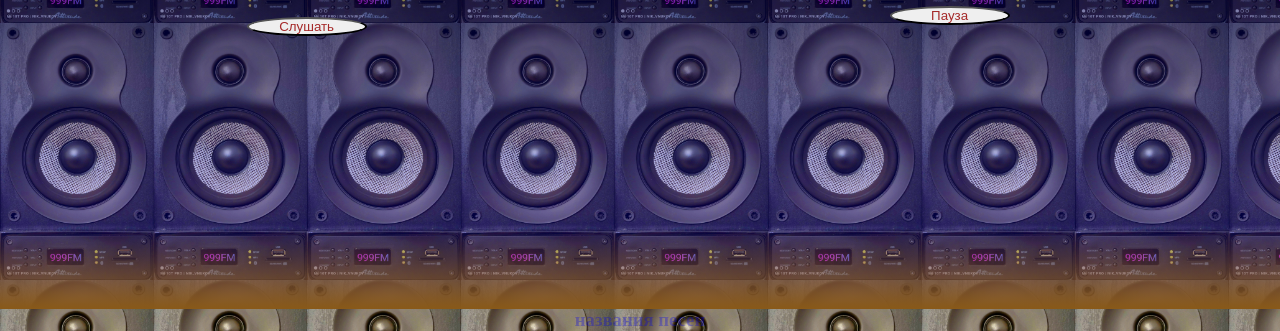
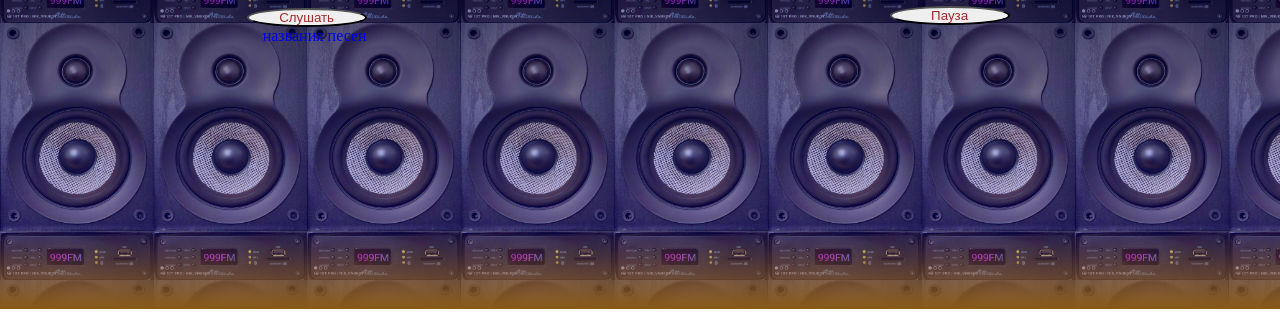
Before and after one commit to NikVnuk/RaRa.github.io, a plain HTML site: page index.html in a window 1280 px wide. Shown: the part 491-822 px from the top of the page. After the commit the page ends 800 px from the top, so only its background shows below. Drawn offline with Linux system fonts and the light colour scheme.

Commit message:
Add files via upload

```diff
--- a/index.html
+++ b/index.html
@@ -165,6 +165,9 @@
 						</button>
 
 					</div>
+					<a  href="ttps://myradio24.com/nikvnukov">
+						<p>названия песен</p>
+					</a>
 				</div>
 				<a id="bich" href="http://razvitiye.hostronavt.ru/index_page.html">
 					<!-- <img src="IMG/bichek_a_1.png"> -->
@@ -188,9 +191,7 @@
 			</div>
 		</div>
 		<div class="footer">
-			<a href="ttps://myradio24.com/nikvnukov">
-						<h3>названия песен</h3>
-					</a>
+
 		</div>
 	</div>
 </body>
```
